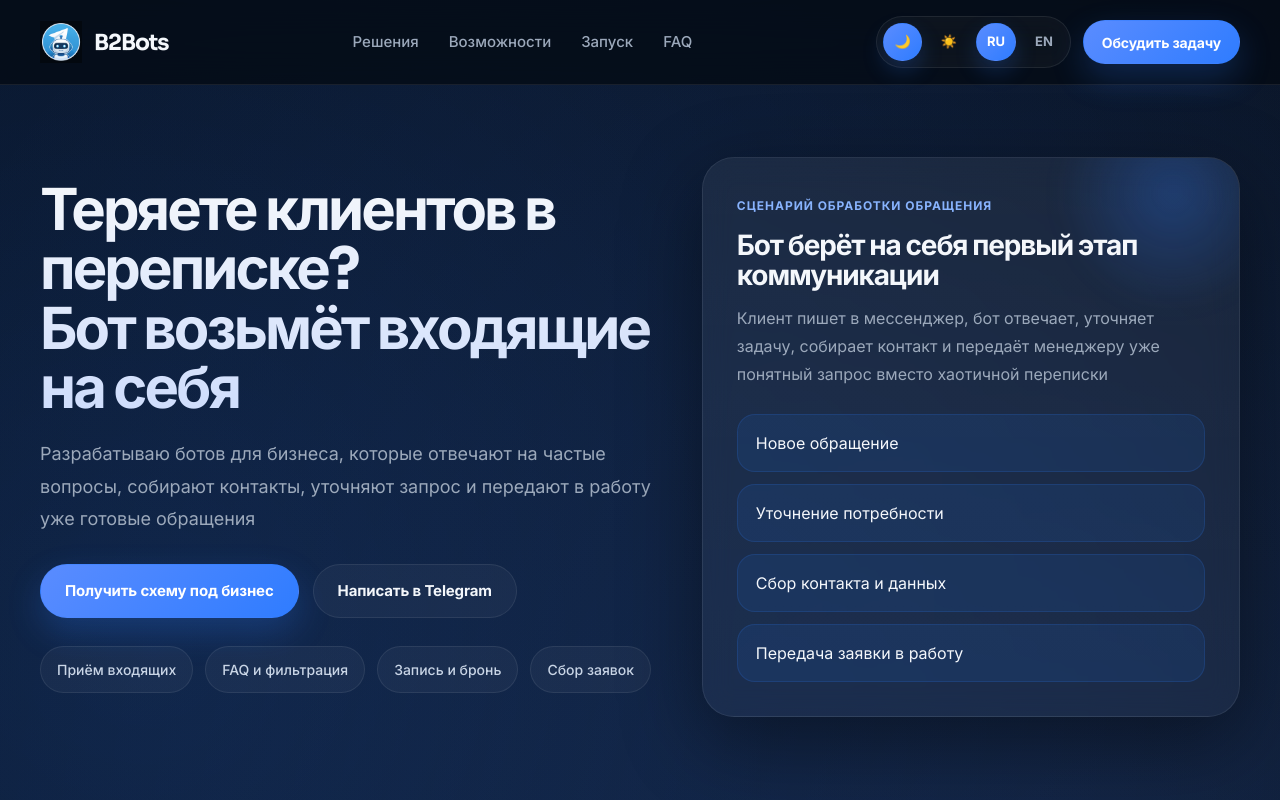
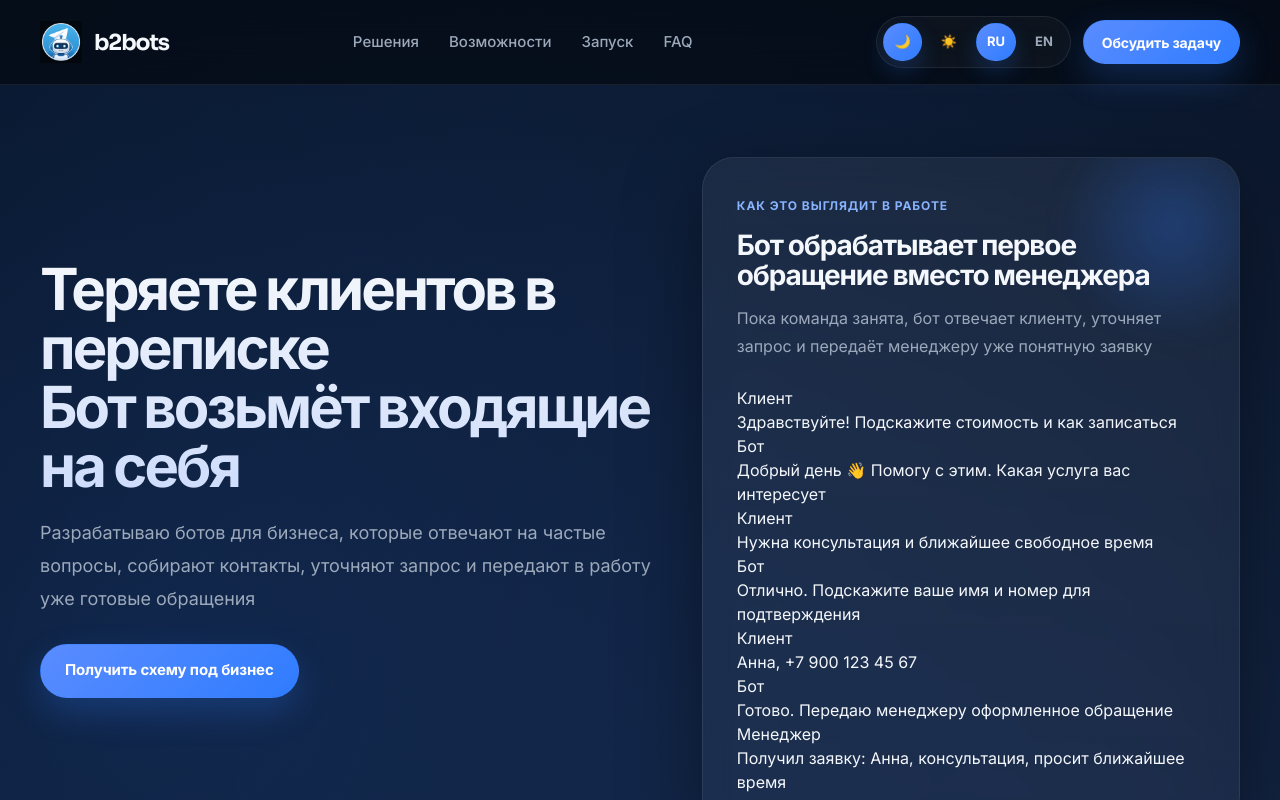
Before and after one commit to yvngfloyd/bot_landing, a React (Vite) app: page / in a window 1280 px wide. Shown: the top 800 px of the page. Built offline with nearby package versions, Linux system fonts and the light colour scheme.

Commit message:
Update App.jsx

```diff
--- a/App.jsx
+++ b/App.jsx
@@ -8,25 +8,28 @@ const content = {
     navFaq: "FAQ",
     navDiscuss: "Обсудить задачу",
 
-    heroTitle1: "Теряете клиентов в переписке?",
+    heroTitle1: "Теряете клиентов в переписке",
     heroTitle2: "Бот возьмёт входящие на себя",
     heroText:
       "Разрабатываю ботов для бизнеса, которые отвечают на частые вопросы, собирают контакты, уточняют запрос и передают в работу уже готовые обращения",
     heroBtn1: "Получить схему под бизнес",
-    heroBtn2: "Написать в Telegram",
-    heroTag1: "Приём входящих",
-    heroTag2: "FAQ и фильтрация",
-    heroTag3: "Запись и бронь",
-    heroTag4: "Сбор заявок",
 
-    heroCardLabel: "Сценарий обработки обращения",
-    heroCardTitle: "Бот берёт на себя первый этап коммуникации",
+    heroCardLabel: "Как это выглядит в работе",
+    heroCardTitle: "Бот обрабатывает первое обращение вместо менеджера",
     heroCardText:
-      "Клиент пишет в мессенджер, бот отвечает, уточняет задачу, собирает контакт и передаёт менеджеру уже понятный запрос вместо хаотичной переписки",
-    flow1: "Новое обращение",
-    flow2: "Уточнение потребности",
-    flow3: "Сбор контакта и данных",
-    flow4: "Передача заявки в работу",
+      "Пока команда занята, бот отвечает клиенту, уточняет запрос и передаёт менеджеру уже понятную заявку",
+
+    chatBot: "Бот",
+    chatClient: "Клиент",
+    chatManager: "Менеджер",
+
+    msg1: "Здравствуйте! Подскажите стоимость и как записаться",
+    msg2: "Добрый день 👋 Помогу с этим. Какая услуга вас интересует",
+    msg3: "Нужна консультация и ближайшее свободное время",
+    msg4: "Отлично. Подскажите ваше имя и номер для подтверждения",
+    msg5: "Анна, +7 900 123 45 67",
+    msg6: "Готово. Передаю менеджеру оформленное обращение",
+    msg7: "Получил заявку: Анна, консультация, просит ближайшее время",
 
     solutionsEyebrow: "Основные решения",
     solutionsTitle:
@@ -177,20 +180,23 @@ const content = {
     heroText:
       "I build bots for businesses that answer common questions, collect contacts, clarify requests and pass ready-to-handle leads to your team",
     heroBtn1: "Get a bot outline",
-    heroBtn2: "Message on Telegram",
-    heroTag1: "Inbound handling",
-    heroTag2: "FAQ and filtering",
-    heroTag3: "Booking and scheduling",
-    heroTag4: "Lead capture",
 
-    heroCardLabel: "Inbound flow scenario",
-    heroCardTitle: "The bot takes over the first stage of communication",
+    heroCardLabel: "How it works",
+    heroCardTitle: "The bot handles the first contact instead of the manager",
     heroCardText:
-      "A client messages your business, the bot replies, clarifies the need, collects contact details and passes a structured request instead of a messy chat",
-    flow1: "New message",
-    flow2: "Need clarification",
-    flow3: "Contact and details",
-    flow4: "Lead handoff",
+      "While your team is busy, the bot replies to the client, clarifies the request and sends the manager a structured lead",
+
+    chatBot: "Bot",
+    chatClient: "Client",
+    chatManager: "Manager",
+
+    msg1: "Hello, can you tell me the price and how to book",
+    msg2: "Hi 👋 Sure. What service are you interested in",
+    msg3: "I need a consultation and the nearest available time",
+    msg4: "Great. Please send your name and phone number",
+    msg5: "Anna, +7 900 123 45 67",
+    msg6: "Done. Sending the completed request to the manager",
+    msg7: "Lead received: Anna, consultation, wants the nearest available slot",
 
     solutionsEyebrow: "Core solutions",
     solutionsTitle: "The bot is built around your process, not just automation",
@@ -342,9 +348,9 @@ function App() {
     <>
       <header className="header">
         <div className="container nav">
-          <a className="brand" href="#top" aria-label="B2Bots">
-            <img src="/logobot.png" alt="B2Bots" className="brand-logo" />
-            <div className="brand-text">B2Bots</div>
+          <a className="brand" href="#top" aria-label="b2bots">
+            <img src="/logobot.png" alt="b2bots" className="brand-logo" />
+            <div className="brand-text">b2bots</div>
           </a>
 
           <nav className="nav-links">
@@ -424,35 +430,49 @@ function App() {
                 >
                   {t.heroBtn1}
                 </a>
-
-                <a
-                  className="btn btn-secondary"
-                  href="https://t.me/"
-                  target="_blank"
-                  rel="noreferrer"
-                >
-                  {t.heroBtn2}
-                </a>
-              </div>
-
-              <div className="hero-points">
-                <span>{t.heroTag1}</span>
-                <span>{t.heroTag2}</span>
-                <span>{t.heroTag3}</span>
-                <span>{t.heroTag4}</span>
               </div>
             </div>
 
-            <div className="hero-card">
+            <div className="hero-card chat-card">
               <div className="card-label">{t.heroCardLabel}</div>
               <h3>{t.heroCardTitle}</h3>
               <p>{t.heroCardText}</p>
 
-              <div className="flow">
-                <div className="flow-item">{t.flow1}</div>
-                <div className="flow-item">{t.flow2}</div>
-                <div className="flow-item">{t.flow3}</div>
-                <div className="flow-item">{t.flow4}</div>
+              <div className="chat-window">
+                <div className="chat-message client">
+                  <div className="chat-role">{t.chatClient}</div>
+                  <div className="chat-bubble">{t.msg1}</div>
+                </div>
+
+                <div className="chat-message bot">
+                  <div className="chat-role">{t.chatBot}</div>
+                  <div className="chat-bubble">{t.msg2}</div>
+                </div>
+
+                <div className="chat-message client">
+                  <div className="chat-role">{t.chatClient}</div>
+                  <div className="chat-bubble">{t.msg3}</div>
+                </div>
+
+                <div className="chat-message bot">
+                  <div className="chat-role">{t.chatBot}</div>
+                  <div className="chat-bubble">{t.msg4}</div>
+                </div>
+
+                <div className="chat-message client">
+                  <div className="chat-role">{t.chatClient}</div>
+                  <div className="chat-bubble">{t.msg5}</div>
+                </div>
+
+                <div className="chat-message bot">
+                  <div className="chat-role">{t.chatBot}</div>
+                  <div className="chat-bubble">{t.msg6}</div>
+                </div>
+
+                <div className="chat-message manager">
+                  <div className="chat-role">{t.chatManager}</div>
+                  <div className="chat-bubble manager-bubble">{t.msg7}</div>
+                </div>
               </div>
             </div>
           </div>
```
